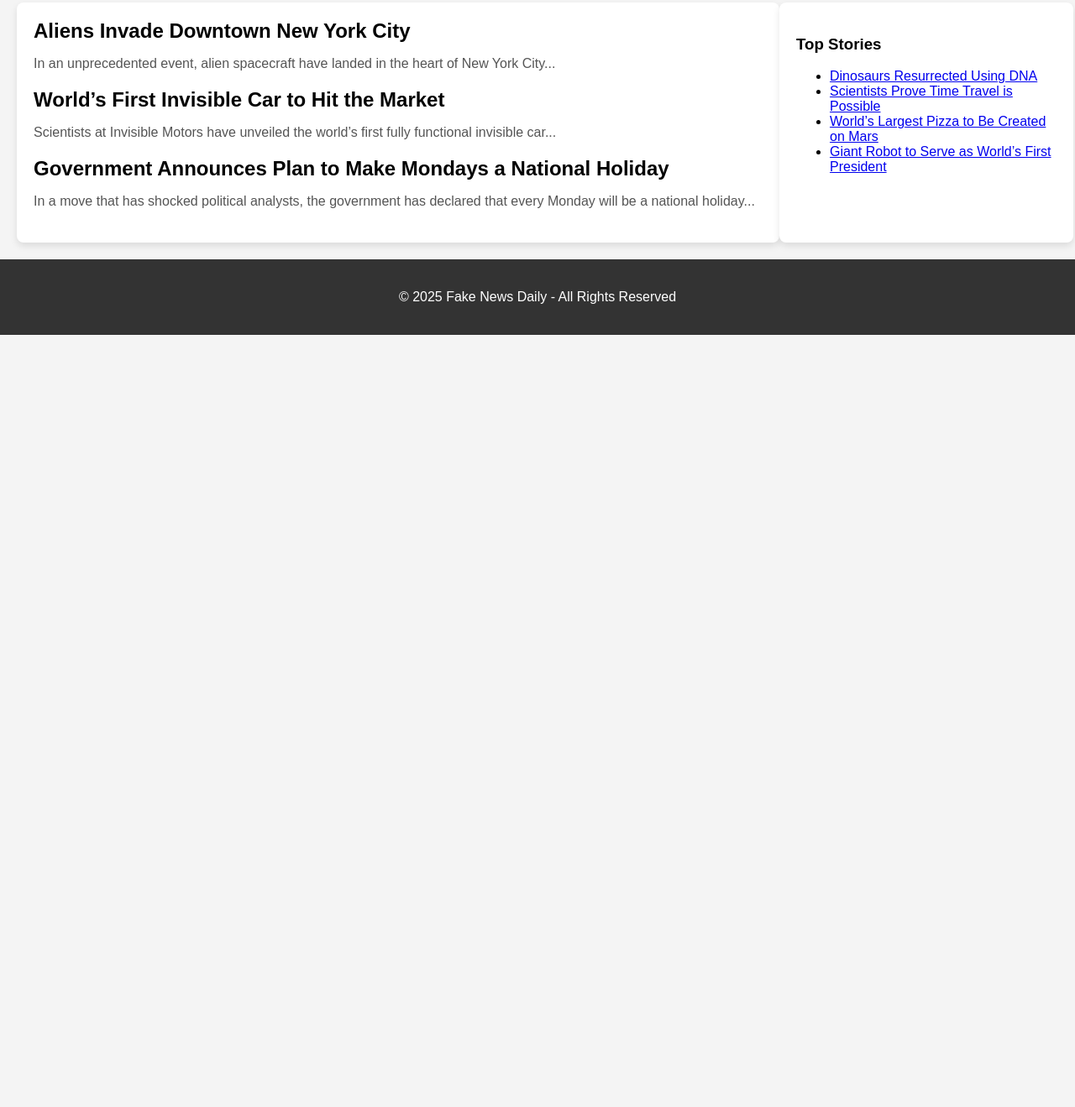
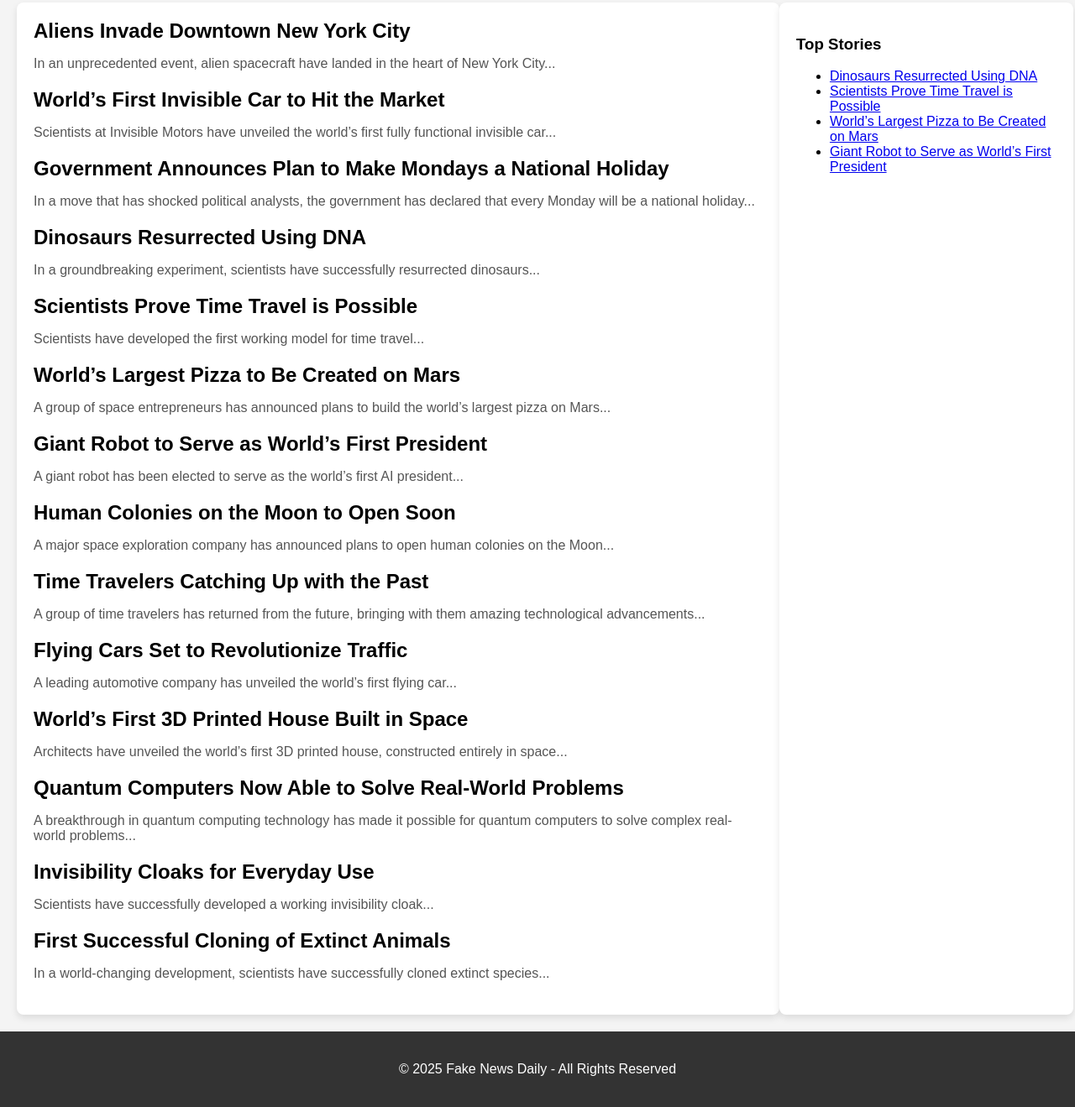
Before and after one commit to Fmaster114/TestSite.github.io, a plain HTML site: page index.html in a window 1280 px wide. Shown: the part 182-1501 px from the top of the page at 84% size. Before the commit the page ends 800 px from the top, so only its background shows below. Drawn offline with Linux system fonts and the light colour scheme.

Commit message:
Update index.html

```diff
--- a/index.html
+++ b/index.html
@@ -54,19 +54,15 @@
         }
         .news-article {
             margin-bottom: 20px;
+            cursor: pointer;
         }
         .news-article h2 {
             font-size: 1.5em;
             margin: 0;
-            cursor: pointer;
         }
         .news-article p {
             font-size: 1em;
             color: #555;
-        }
-        .news-article a {
-            text-decoration: none;
-            color: #333;
         }
         footer {
             text-align: center;
@@ -140,6 +136,7 @@
 
 <div class="container">
     <div class="main-content">
+        <!-- Example Articles, with onClick to open popup -->
         <div class="news-article" onclick="showPopup('Aliens Invade Downtown New York City', 'In an unprecedented event, alien spacecraft have landed in the heart of New York City. Authorities are baffled, but experts suggest this may be the beginning of a new era of intergalactic diplomacy...', '2025-02-03')">
             <h2>Aliens Invade Downtown New York City</h2>
             <p>In an unprecedented event, alien spacecraft have landed in the heart of New York City...</p>
@@ -154,6 +151,63 @@
             <h2>Government Announces Plan to Make Mondays a National Holiday</h2>
             <p>In a move that has shocked political analysts, the government has declared that every Monday will be a national holiday...</p>
         </div>
+
+        <!-- More Articles -->
+        <div class="news-article" onclick="showPopup('Dinosaurs Resurrected Using DNA', 'In a groundbreaking experiment, scientists have successfully resurrected dinosaurs using DNA technology, marking the first time in history these creatures have roamed the Earth in millions of years...', '2025-02-03')">
+            <h2>Dinosaurs Resurrected Using DNA</h2>
+            <p>In a groundbreaking experiment, scientists have successfully resurrected dinosaurs...</p>
+        </div>
+
+        <div class="news-article" onclick="showPopup('Scientists Prove Time Travel is Possible', 'Scientists have developed the first working model for time travel, making it possible to send messages into the past or future. This invention could change the course of history...', '2025-02-03')">
+            <h2>Scientists Prove Time Travel is Possible</h2>
+            <p>Scientists have developed the first working model for time travel...</p>
+        </div>
+
+        <div class="news-article" onclick="showPopup('World’s Largest Pizza to Be Created on Mars', 'A group of space entrepreneurs has announced plans to build the world’s largest pizza on Mars as part of their new interplanetary food venture...', '2025-02-03')">
+            <h2>World’s Largest Pizza to Be Created on Mars</h2>
+            <p>A group of space entrepreneurs has announced plans to build the world’s largest pizza on Mars...</p>
+        </div>
+
+        <div class="news-article" onclick="showPopup('Giant Robot to Serve as World’s First President', 'In an unprecedented political shift, a giant robot has been elected to serve as the world’s first AI president. The robot promises to solve global issues with logic and efficiency...', '2025-02-03')">
+            <h2>Giant Robot to Serve as World’s First President</h2>
+            <p>A giant robot has been elected to serve as the world’s first AI president...</p>
+        </div>
+
+        <div class="news-article" onclick="showPopup('Human Colonies on the Moon to Open Soon', 'A major space exploration company has announced plans to open human colonies on the Moon within the next decade, a move that could set the stage for interstellar expansion...', '2025-02-03')">
+            <h2>Human Colonies on the Moon to Open Soon</h2>
+            <p>A major space exploration company has announced plans to open human colonies on the Moon...</p>
+        </div>
+
+        <div class="news-article" onclick="showPopup('Time Travelers Catching Up with the Past', 'A group of time travelers has returned from the future, bringing with them amazing technological advancements. They aim to help solve critical issues facing humanity...', '2025-02-03')">
+            <h2>Time Travelers Catching Up with the Past</h2>
+            <p>A group of time travelers has returned from the future, bringing with them amazing technological advancements...</p>
+        </div>
+
+        <div class="news-article" onclick="showPopup('Flying Cars Set to Revolutionize Traffic', 'In a monumental breakthrough, a leading automotive company has unveiled the world’s first flying car. The vehicle promises to revolutionize urban mobility and reduce traffic congestion...', '2025-02-03')">
+            <h2>Flying Cars Set to Revolutionize Traffic</h2>
+            <p>A leading automotive company has unveiled the world’s first flying car...</p>
+        </div>
+
+        <div class="news-article" onclick="showPopup('World’s First 3D Printed House Built in Space', 'Architects have unveiled the world’s first 3D printed house, constructed entirely in space using materials mined from asteroids. This marks the beginning of space-based real estate...', '2025-02-03')">
+            <h2>World’s First 3D Printed House Built in Space</h2>
+            <p>Architects have unveiled the world’s first 3D printed house, constructed entirely in space...</p>
+        </div>
+
+        <div class="news-article" onclick="showPopup('Quantum Computers Now Able to Solve Real-World Problems', 'A breakthrough in quantum computing technology has made it possible for quantum computers to solve complex real-world problems that traditional computers cannot...', '2025-02-03')">
+            <h2>Quantum Computers Now Able to Solve Real-World Problems</h2>
+            <p>A breakthrough in quantum computing technology has made it possible for quantum computers to solve complex real-world problems...</p>
+        </div>
+
+        <div class="news-article" onclick="showPopup('Invisibility Cloaks for Everyday Use', 'Scientists have successfully developed a working invisibility cloak, making it possible for people to blend into their surroundings with perfect camouflage...', '2025-02-03')">
+            <h2>Invisibility Cloaks for Everyday Use</h2>
+            <p>Scientists have successfully developed a working invisibility cloak...</p>
+        </div>
+
+        <div class="news-article" onclick="showPopup('First Successful Cloning of Extinct Animals', 'In a world-changing development, scientists have successfully cloned extinct species, bringing back animals thought to be lost forever...', '2025-02-03')">
+            <h2>First Successful Cloning of Extinct Animals</h2>
+            <p>In a world-changing development, scientists have successfully cloned extinct species...</p>
+        </div>
+
     </div>
 
     <div class="side-bar">
```
